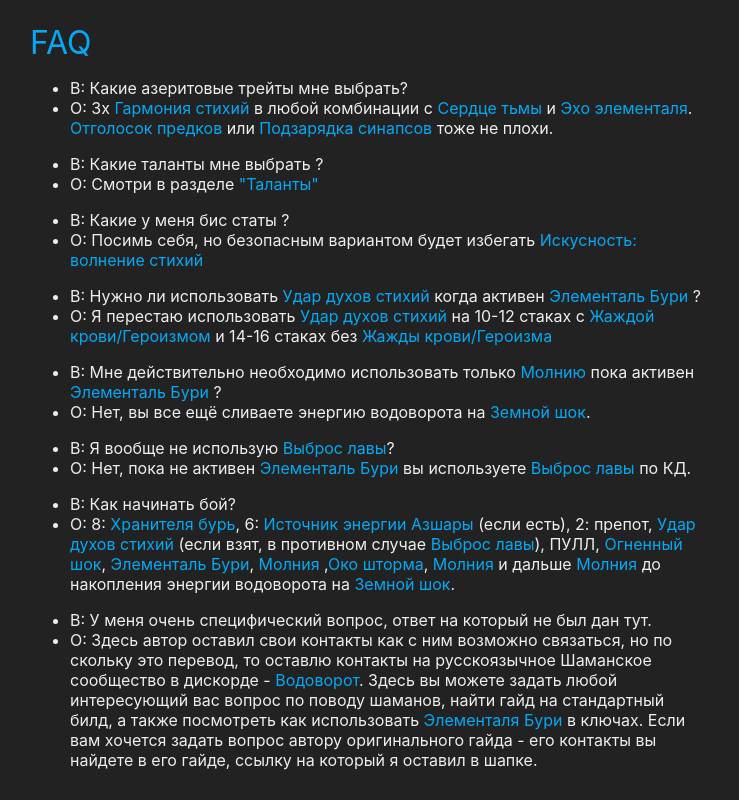
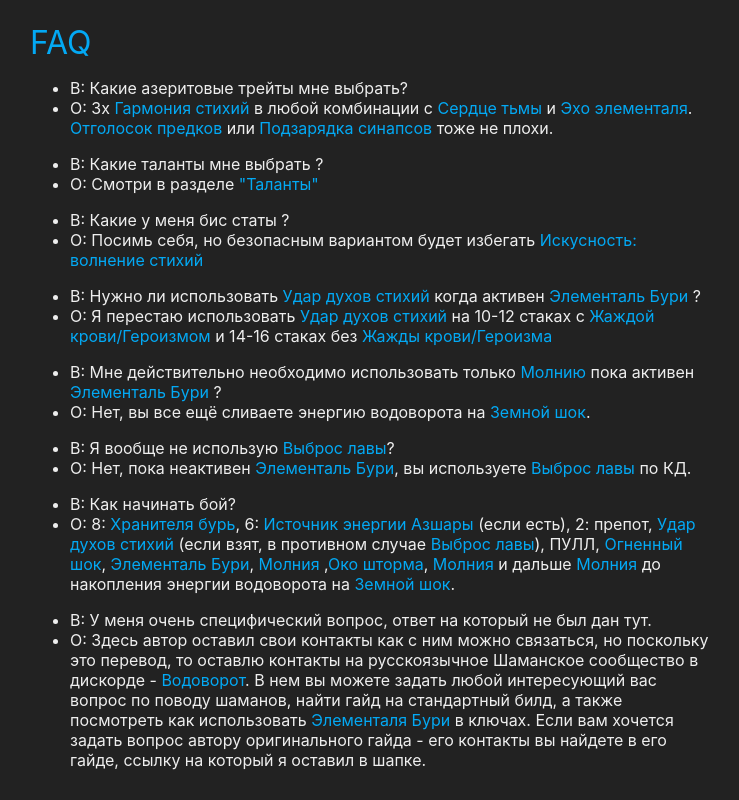
Before and after one commit to sorumond/vop-build, a website: page src/index.html in a window 1280 px wide. Shown: the part 5137-5937 px from the top of the page, without its empty margins (270-1009 px from the left). Drawn offline with Linux system fonts and the light colour scheme; a script that the page names is missing.

Commit message:
fix mistakes

```diff
--- a/src/index.html
+++ b/src/index.html
@@ -349,7 +349,7 @@
 
       <ul>
         <li>В: Я вообще не использую <a href="https://ru.wowhead.com/spell=51505/lava-burst">Выброс лавы</a>?</li>
-        <li>О: Нет, пока не активен <a href="https://ru.wowhead.com/spell=192249" class="default-link">Элементаль Бури</a> вы используете <a
+        <li>О: Нет, пока неактивен <a href="https://ru.wowhead.com/spell=192249" class="default-link">Элементаль Бури</a>, вы используете <a
           href="https://ru.wowhead.com/spell=51505/lava-burst">Выброс лавы</a> по КД. </li>
       </ul>
 
@@ -366,8 +366,8 @@
 
       <ul>
         <li>В: У меня очень специфический вопрос, ответ на который не был дан тут.</li>
-        <li>О: Здесь автор оставил свои контакты как с ним возможно связаться, но по скольку это перевод, то оставлю контакты на русскоязычное Шаманское сообщество в дискорде -
-          <a href=" https://discordapp.com/invite/zTQhBn8 ">Водоворот</a>. Здесь вы можете задать любой интересующий вас вопрос по поводу шаманов, найти гайд на стандартный
+        <li>О: Здесь автор оставил свои контакты как с ним можно связаться, но поскольку это перевод, то оставлю контакты на русскоязычное Шаманское сообщество в дискорде -
+          <a href=" https://discordapp.com/invite/zTQhBn8 ">Водоворот</a>. В нем вы можете задать любой интересующий вас вопрос по поводу шаманов, найти гайд на стандартный
           билд, а также посмотреть как использовать <a href="https://ru.wowhead.com/spell=192249" class="default-link">Элементаля Бури</a> в ключах. Если вам хочется задать
           вопрос автору оригинального гайда - его контакты вы найдете в его гайде, ссылку на который я оставил в шапке.
         </li>
```
